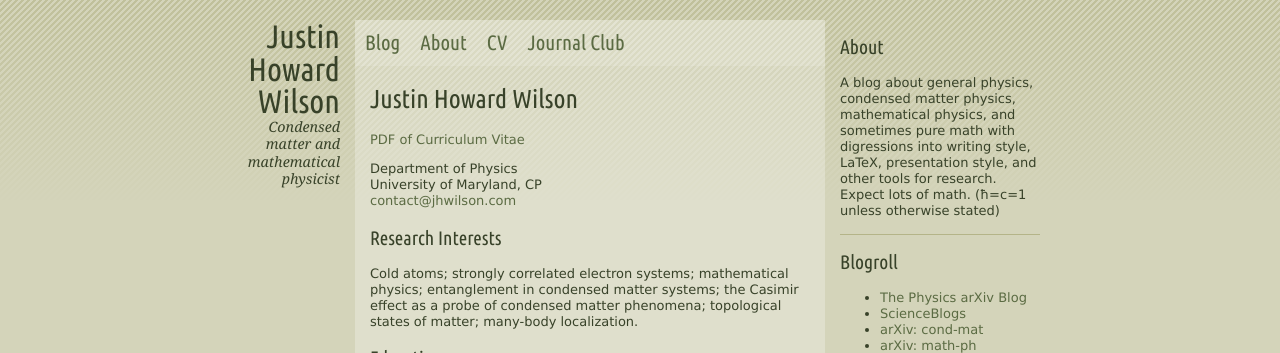
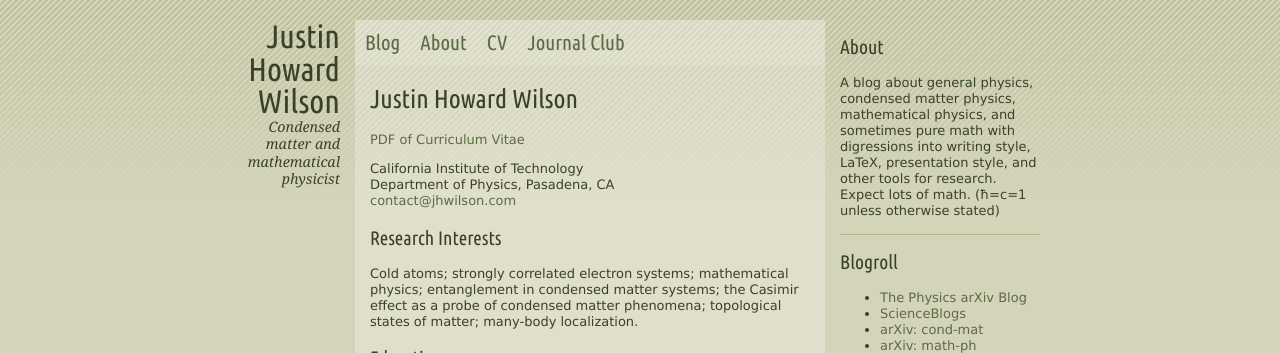
Before and after one commit to jhwilson/old-jhwilson.github.io, a Jekyll site: the page built from cv.markdown, in a window 1280 px wide and 900 px high. Shown: the top 353 px of the window. Built offline with Jekyll 4.4.1, drawn with Linux system fonts in a browser that asks for light colours; nearby versions of some CDN libraries.

Commit message:
Updated caltech stuff

```diff
--- a/cv.markdown
+++ b/cv.markdown
@@ -7,8 +7,8 @@ title: CV
 
 [PDF of Curriculum Vitae](./Justin_Wilson_CV_0615.pdf)
 
-Department of Physics
-University of Maryland, CP
+California Institute of Technology
+Department of Physics, Pasadena, CA
 <a href="mailto:contact@jhwilson.com">contact@jhwilson.com</a>
 
 ## Research Interests
```
